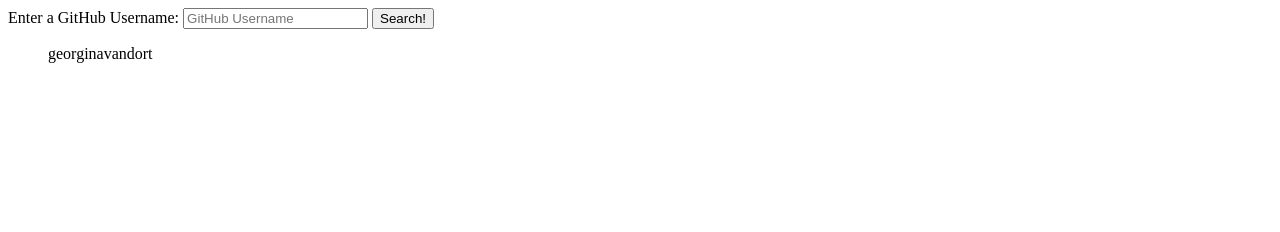
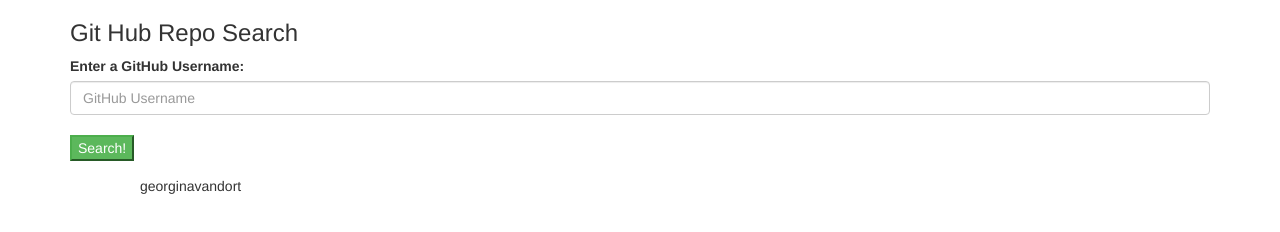
Before and after one commit to GeorginaVanDort/githubproject, a website: page index.html in a window 1280 px wide. Drawn offline with Linux system fonts and the light colour scheme; some packages are replaced by stand-ins of ours.

Commit message:
adds styling

```diff
--- /dev/null
+++ b/css/styles.css
@@ -0,0 +1,3 @@
+#username {
+  max-width: 50px;
+}
--- a/gulpfile.js
+++ b/gulpfile.js
@@ -60,10 +60,10 @@
   .pipe(gulp.dest('./build/js'));
 });
 
-gulp.task('bowerCSS', function() {
+gulp.task('bowerCSS', function () {
   return gulp.src(lib.ext('css').files)
-  .pipe(concat('vendor.css'))
-  .pipe(gulp.dest('./build/css'));
+    .pipe(concat('vendor.css'))
+    .pipe(gulp.dest('./build/css'));
 });
 
 gulp.task('bower', ['bowerJS', 'bowerCSS']);
--- a/index.html
+++ b/index.html
@@ -2,22 +2,27 @@
 <html>
   <head>
     <script src="build/js/vendor.js"></script>
-    <script src="https://maps.googleapis.com/maps/api/js?key=AIzaSyDNajTFNVlOw94TPS03nVO3tHWBMj7_VWU&libraries=places" async defer></script>
-    <script src="build/js/app.js"></script>
+    <script type="text/javascript" src="build/js/app.js"></script>
+    <link rel="stylesheet" href="build/css/vendor.css">
     <title>GitHub Search</title>
   </head>
 
   <body>
-    <div class="">
-      <label for="">Enter a GitHub Username:</label>
-      <input id="username" placeholder="GitHub Username">
-      <!-- <input id="thing" placeholder="thing of interest"> -->
+    <div class="container">
+      <h3>Git Hub Repo Search</h3>
+    <div class="form-group">
+      <label for="username">Enter a GitHub Username:</label>
+      <input class="form-control" id="username" placeholder="GitHub Username">
+      <br>
       <button class="btn-success" id="makeSearch">Search!</button>
     </div>
 
-    <div class="">
-      <ul id="userResults">georginavandort</ul>
+    <div class="container">
+      <div id="usernameResult"></div>
+      <div class="container">
+        <ul id="userResults">georginavandort</ul>
+      </div>
     </div>
-
+    </div>
   </body>
 </html>
--- a/js/git.js
+++ b/js/git.js
@@ -5,10 +5,13 @@
 }
 
 userProfile.prototype.GitSearch = function () {
+  var usernameResult = this.username;
   $.get('https://api.github.com/users/' + this.username + '/repos?access_token=' + apiKey).then(function(response){
       console.log(response);
+      $("#userResults").text("");
+      $("#usernameResult").html("<h3>" + usernameResult + "</h3>");
       for (var i = 0; i < response.length; i++) {
-        $("#userResults").append("<li> Repo Name: " + response[i].name + "<br>    Description: " + response[i].description + "</li>");
+        $("#userResults").append("<li><h4>Repo Name: </h4>" + response[i].name + "<br><h4>Description: </h4>" + response[i].description + "</li>");
       }
     }).fail(function(error){
       console.log(error.responseJSON.message);
```
Also changed, not shown: build/js/app.js.
